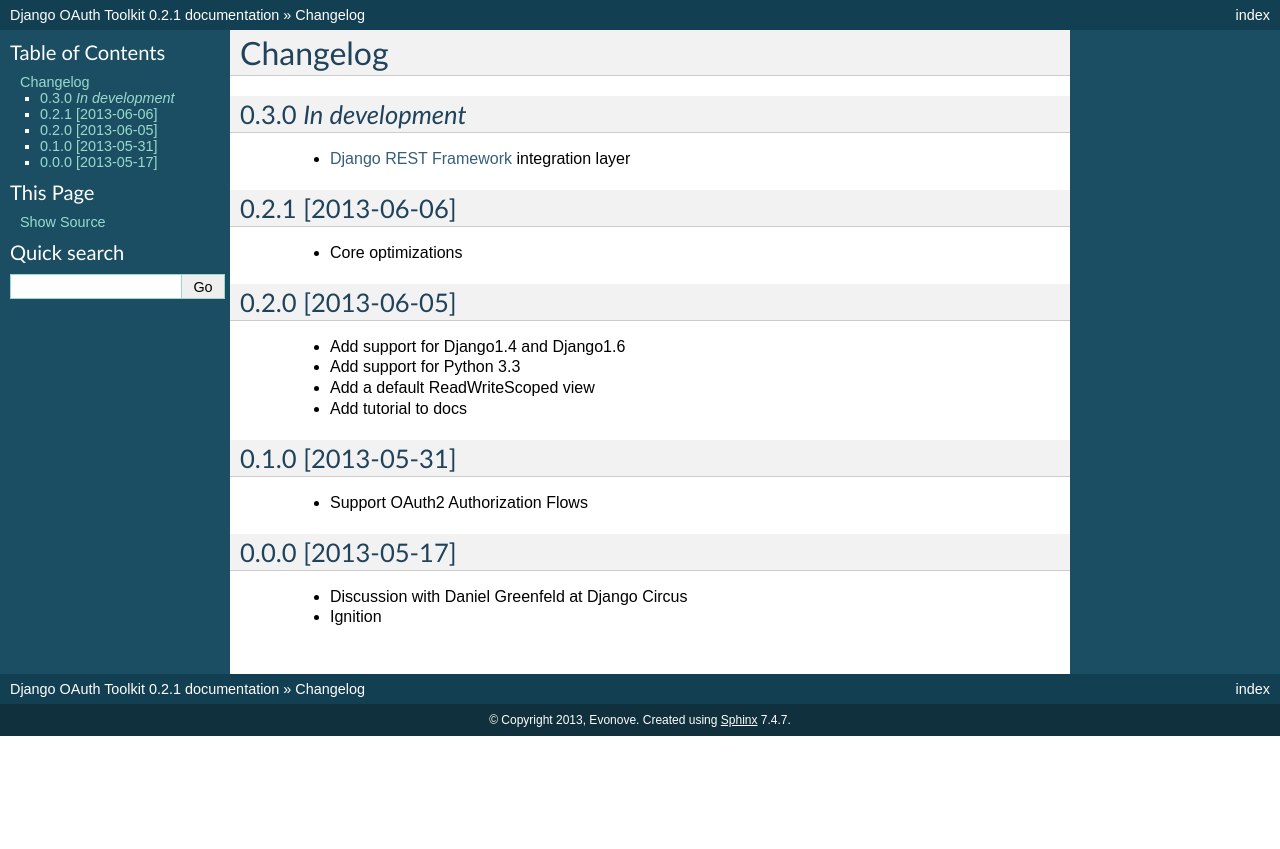
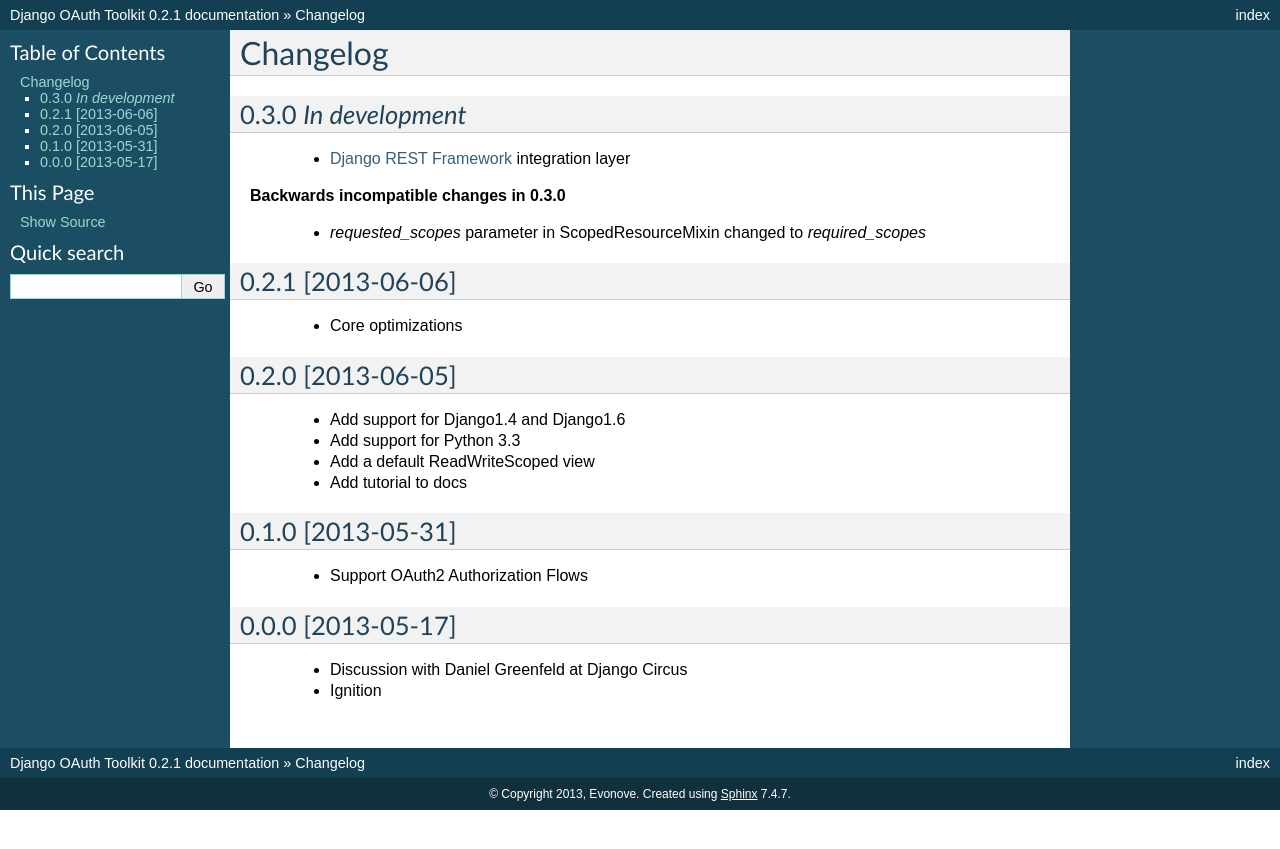
Before and after one commit to sheriffwoody0922/oauth-python-django, a Sphinx documentation site: the page built from docs/changelog.rst, in a window 1280 px wide. Shown: the top 849 px of the page. Built offline with Sphinx 7.4.7, drawn with Linux system fonts in a browser that asks for light colours.

Commit message:
Backwards incompatible changes in CHANGELOG

```diff
--- a/docs/changelog.rst
+++ b/docs/changelog.rst
@@ -5,6 +5,10 @@ Changelog
 ----------------------
 
  * `Django REST Framework <http://django-rest-framework.org/>`_ integration layer
+
+**Backwards incompatible changes in 0.3.0**
+
+ * `requested_scopes` parameter in ScopedResourceMixin changed to `required_scopes`
 
 0.2.1 [2013-06-06]
 ------------------
```
